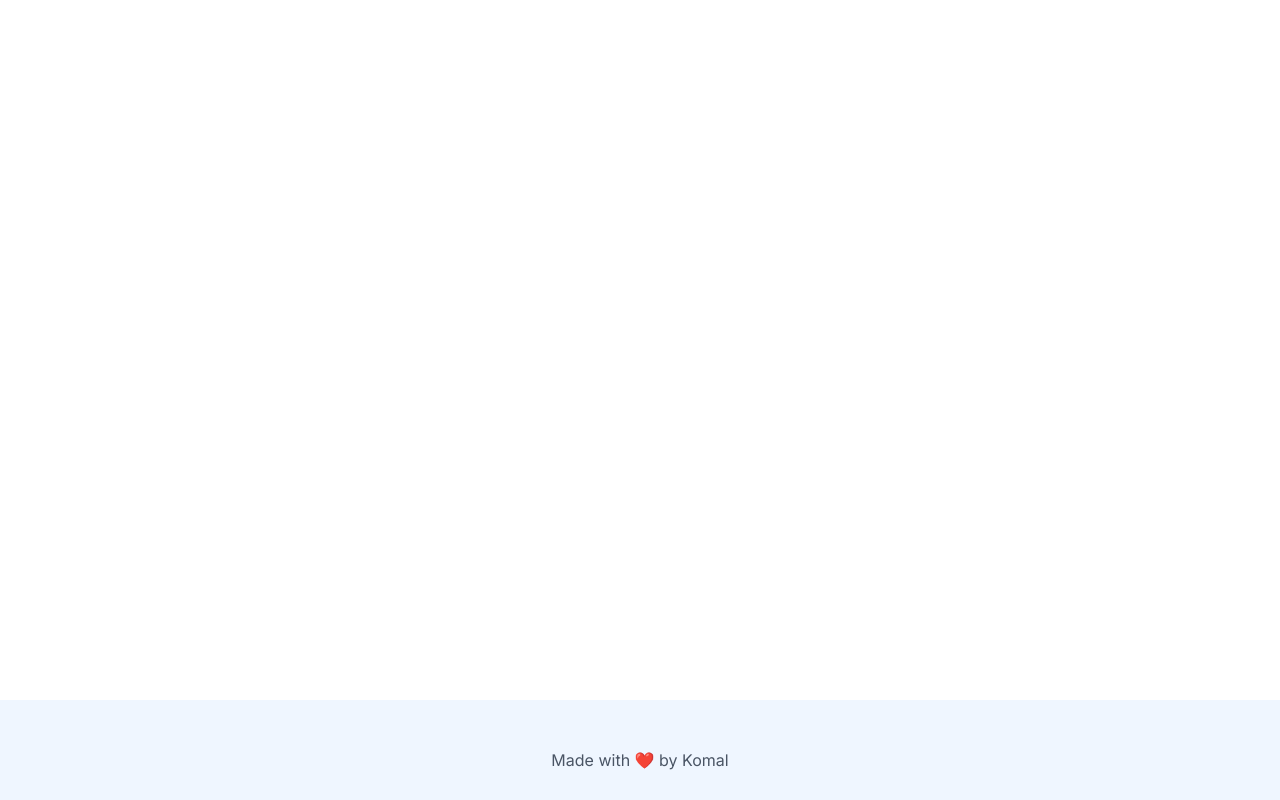
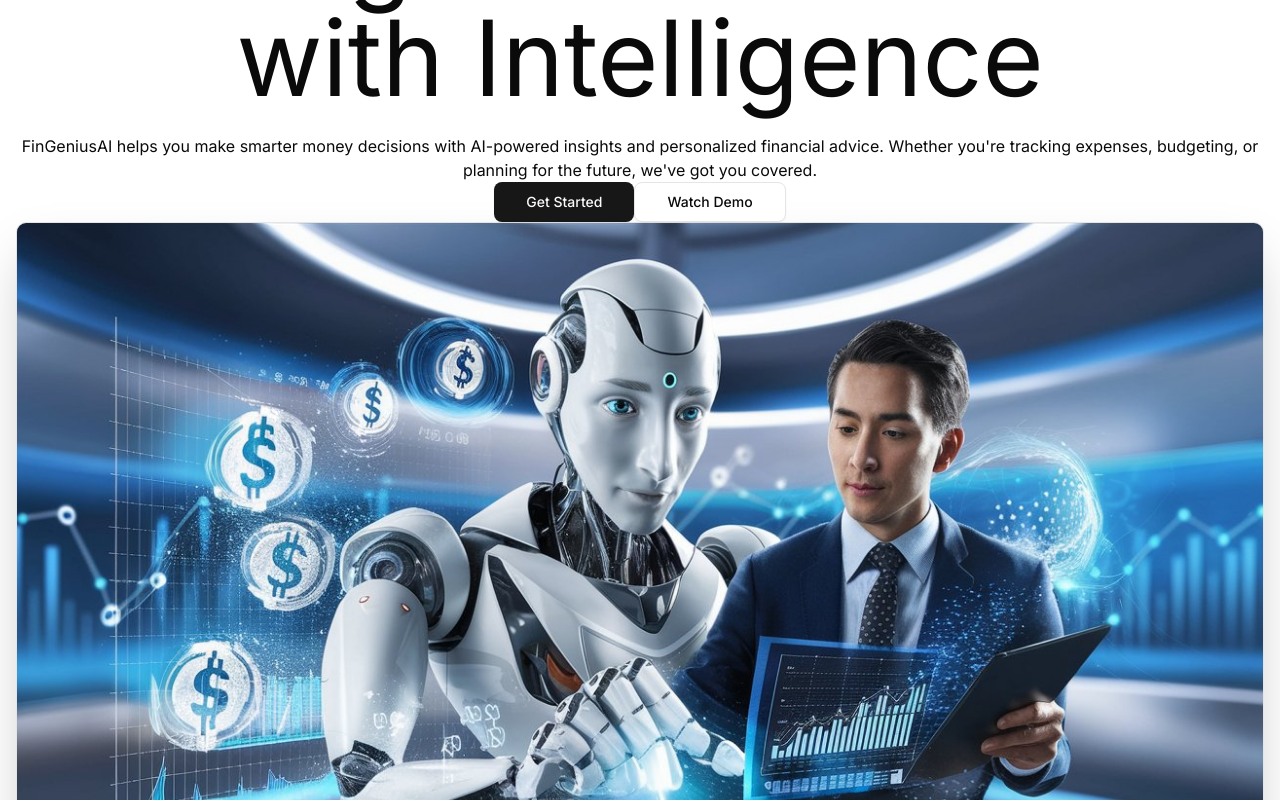
Before and after one commit to komal2203/FinGeniusAI, a Next.js app: page / in a window 1280 px wide. Shown: the part 260-1060 px from the top of the page. Built offline with nearby package versions, Linux system fonts and the light colour scheme; no server answers.

Commit message:
little hero section done...now will try gradient

```diff
--- a/app/page.js
+++ b/app/page.js
@@ -1,9 +1,9 @@
 import { Button } from "@/components/ui/button";
-
+import HeroSection from "@/components/hero";
 export default function Home() {
   return (
     <div className="mt-40">
-      <Button variant="destructive">hey there</Button>
+      <HeroSection />
     </div>
   );
 }
--- /dev/null
+++ b/components/hero.jsx
@@ -0,0 +1,49 @@
+"use client";
+import Link from "next/link";
+import Image from "next/image";
+import { Button } from "@/components/ui/button";
+
+const HeroSection = () => {
+  return (
+    <div className="pb-20 px-4">
+      <div className="container mx-auto text-center ">
+        <h1 className="text-5xl md:text-8xl lg:text-[105px] pb-6 gradient-title">
+          Manage Your Finances <br /> with Intelligence
+        </h1>
+        <p>
+          FinGeniusAI helps you make smarter money decisions with AI-powered
+          insights and personalized financial advice. Whether you're tracking
+          expenses, budgeting, or planning for the future, we've got you
+          covered.
+        </p>
+        <div>
+          <Link href="/dashboard">
+            <Button size="lg" className="px-8">
+              Get Started
+            </Button>
+          </Link>
+          <Link href="/dashboard">
+            <Button size="lg" variant="outline" className="px-8">
+              Watch Demo
+            </Button>
+          </Link>
+        </div>
+
+        <div>
+          <div>
+            <Image
+              src="/banner.jpeg"
+              width={1280}
+              height={720}
+              alt="Dashboard preview"
+              className="rounded-lg shadow-2xl border mx-auto"
+              priority
+            />
+          </div>
+        </div>
+      </div>
+    </div>
+  );
+};
+
+export default HeroSection;
```
